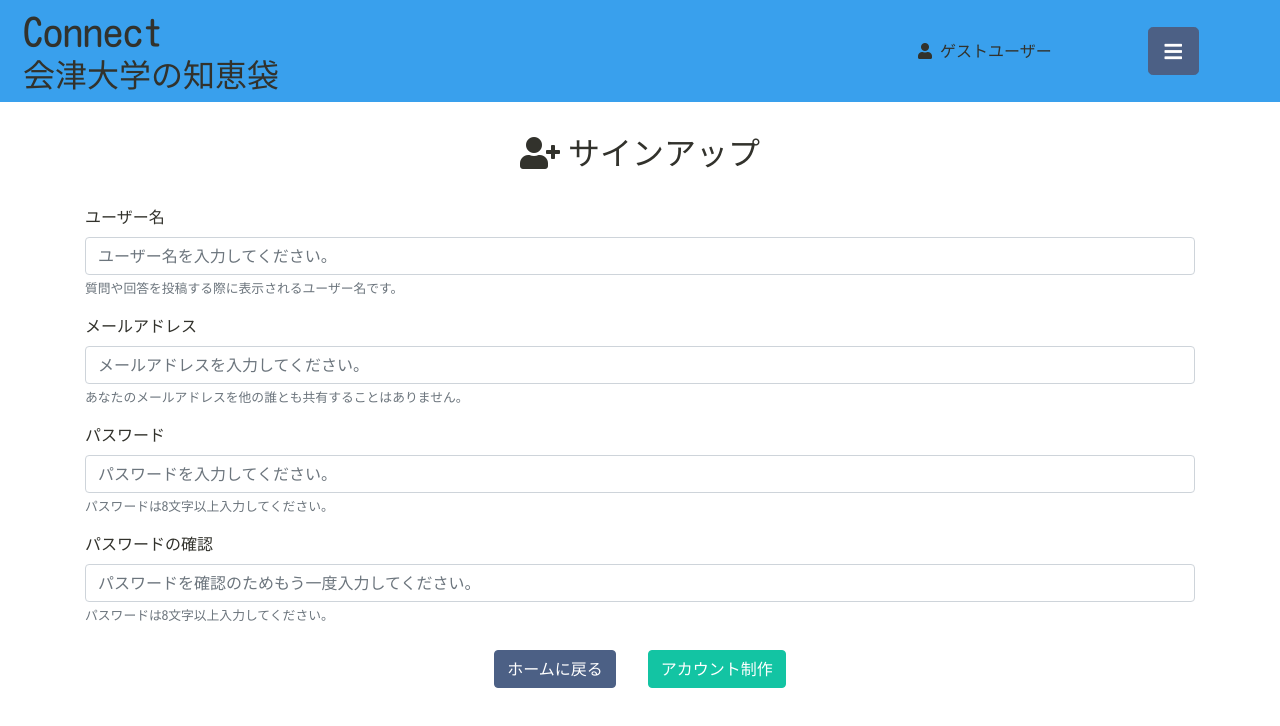
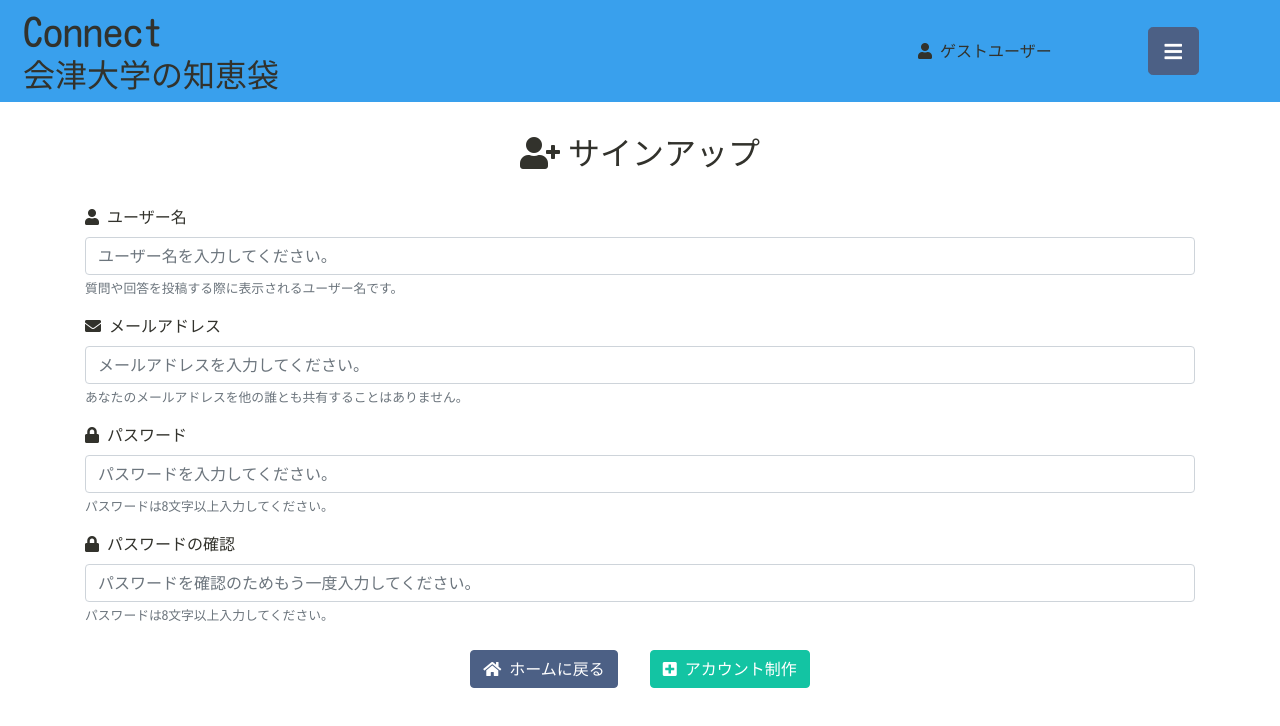
Before and after one commit to Taku-orand/connect-frontend, a Vue app: page /signup in a window 1280 px wide. Shown: the top 726 px of the page. Built offline with nearby package versions, Linux system fonts and the light colour scheme; no server answers.

Commit message:
アイコン追加

```diff
--- a/src/components/Signin.vue
+++ b/src/components/Signin.vue
@@ -2,17 +2,17 @@
   <div class="container">
     <h2 class="text-center"><i class="fas fa-sign-in-alt mr-2"></i>サインイン</h2>
     <div class="form-group">
-      <label for="email">メールアドレス</label>
+      <label for="email"><i class="fas fa-envelope mr-2"></i>メールアドレス</label>
       <input v-model="data.email" type="email" class="form-control" id="email" aria-describedby="emailHelp" placeholder="メールアドレスを入力してください。" />
       <small id="emailHelp" class="form-text text-muted">あなたのメールアドレスを他の誰とも共有することはありません。</small>
     </div>
     <div class="form-group">
-      <label for="password">パスワード</label>
+      <label for="password"><i class="fas fa-lock mr-2"></i>パスワード</label>
       <input v-model="data.password" type="password" class="form-control" id="password" placeholder="パスワードを入力してください。" />
     </div>
     <div class="text-center my-4">
-      <button @click="backToHome" class="btn btn-secondary mr-3">ホームに戻る</button>
-      <button @click="signin" class="btn btn-primary ml-3">アカウント接続</button>
+      <button @click="backToHome" class="btn btn-secondary mr-3"><i class="fas fa-home mr-2"></i>ホームに戻る</button>
+      <button @click="signin" class="btn btn-primary ml-3"><i class="fas fa-sign-in-alt mr-2"></i>アカウント接続</button>
     </div>
   </div>
 </template>
--- a/src/components/Signup.vue
+++ b/src/components/Signup.vue
@@ -2,28 +2,28 @@
   <div class="container">
     <h2 class="text-center"><i class="fas fa-user-plus mr-2"></i>サインアップ</h2>
     <div class="form-group">
-      <label for="name">ユーザー名</label>
+      <label for="name"><i class="fas fa-user mr-2"></i>ユーザー名</label>
       <input v-model="data.name" type="text" class="form-control" id="name" aria-describedby="nameHelp" placeholder="ユーザー名を入力してください。" />
       <small id="nameHelp" class="form-text text-muted">質問や回答を投稿する際に表示されるユーザー名です。</small>
     </div>
     <div class="form-group">
-      <label for="email">メールアドレス</label>
+      <label for="email"><i class="fas fa-envelope mr-2"></i>メールアドレス</label>
       <input v-model="data.email" type="email" class="form-control" id="email" aria-describedby="emailHelp" placeholder="メールアドレスを入力してください。" />
       <small id="emailHelp" class="form-text text-muted">あなたのメールアドレスを他の誰とも共有することはありません。</small>
     </div>
     <div class="form-group">
-      <label for="password">パスワード</label>
+      <label for="password"><i class="fas fa-lock mr-2"></i>パスワード</label>
       <input v-model="data.password" type="password" class="form-control" id="password" aria-describedby="passwordHelp" placeholder="パスワードを入力してください。" />
       <small id="passwordHelp" class="form-text text-muted">パスワードは8文字以上入力してください。</small>
     </div>
     <div class="form-group">
-      <label for="passwordConfirmation">パスワードの確認</label>
+      <label for="passwordConfirmation"><i class="fas fa-lock mr-2"></i>パスワードの確認</label>
       <input v-model="data.passwordConfirmation" type="password" class="form-control" id="passwordConfirmation" aria-describedby="passwordConfirmationHelp" placeholder="パスワードを確認のためもう一度入力してください。" />
       <small id="passwordConfirmationHelp" class="form-text text-muted">パスワードは8文字以上入力してください。</small>
     </div>
     <div class="text-center my-4">
-      <button @click="backToHome" class="btn btn-secondary mr-3">ホームに戻る</button>
-      <button @click="signup" class="btn btn-primary ml-3">アカウント制作</button>
+      <button @click="backToHome" class="btn btn-secondary mr-3"><i class="fas fa-home mr-2"></i>ホームに戻る</button>
+      <button @click="signup" class="btn btn-primary ml-3"><i class="fas fa-plus-square mr-2"></i>アカウント制作</button>
     </div>
   </div>
 </template>
```
